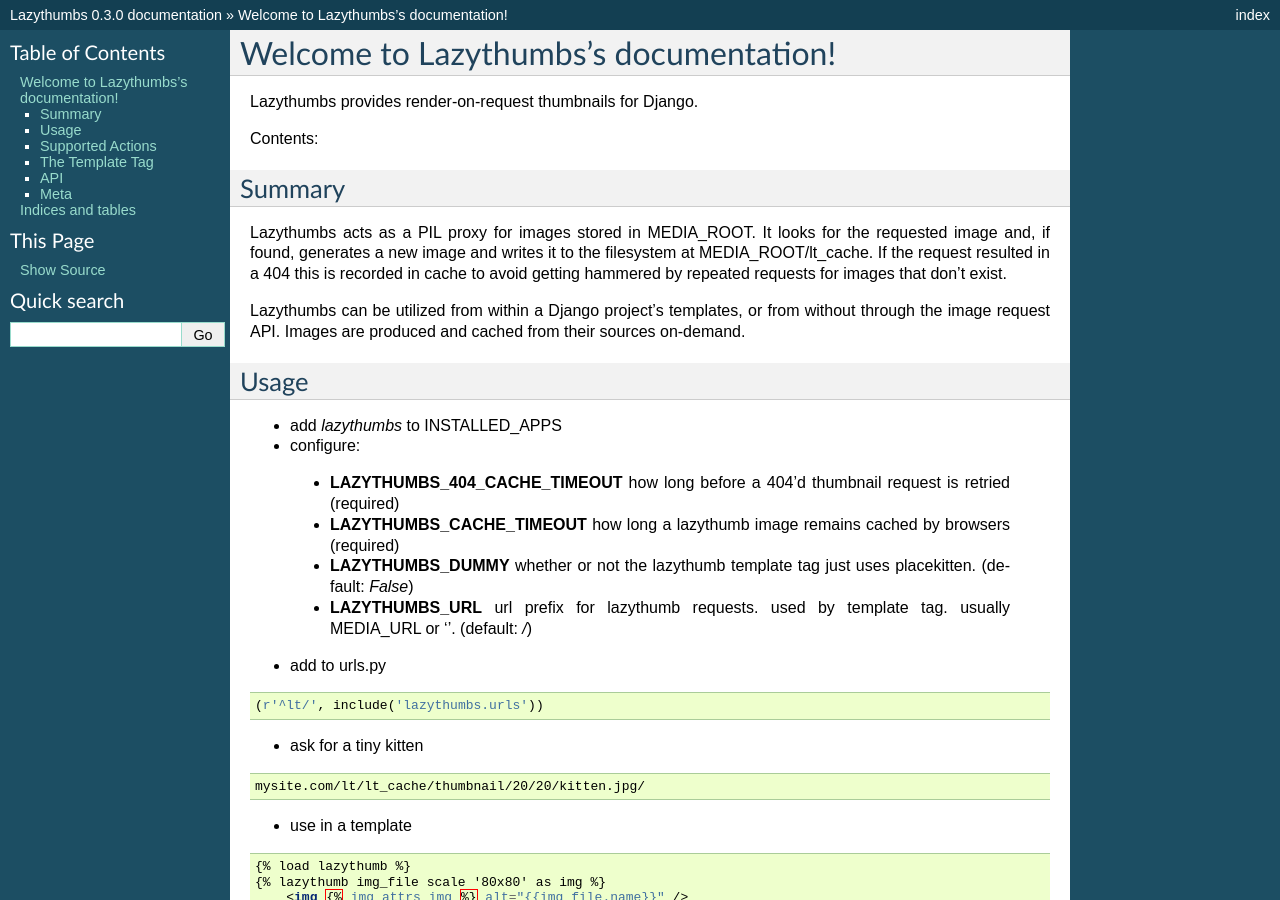
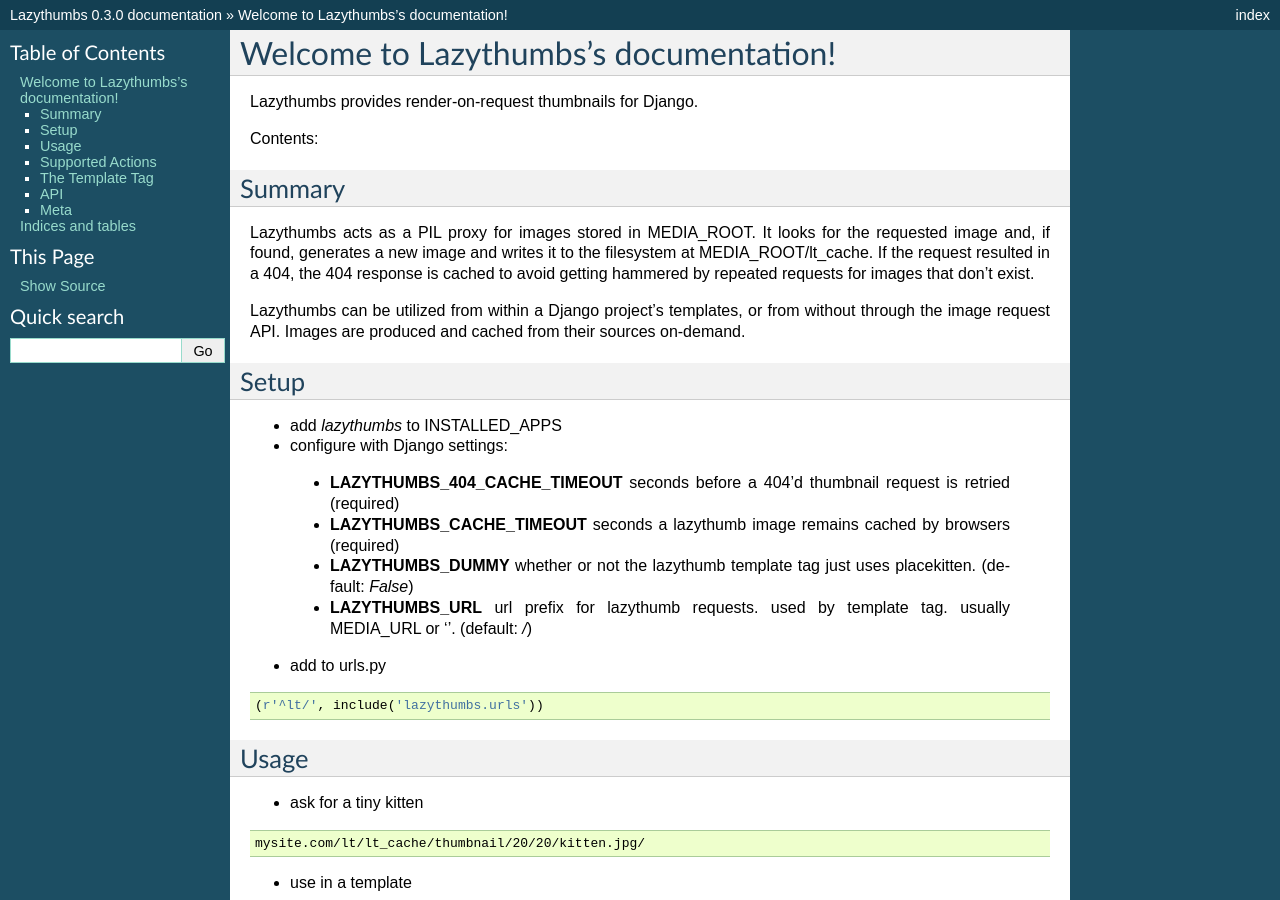
Before and after one commit to shaunduncan/lazythumbs, a Sphinx documentation site: the page built from docs/index.rst, in a window 1280 px wide and 900 px high. Built offline with Sphinx 7.4.7, drawn with Linux system fonts in a browser that asks for light colours.

Commit message:
[DOC-92] Additional feedback incorporated

```diff
--- a/docs/index.rst
+++ b/docs/index.rst
@@ -19,20 +19,21 @@ Summary
 Lazythumbs acts as a PIL proxy for images stored in
 MEDIA_ROOT. It looks for the requested image and, if found,
 generates a new image and writes it to the filesystem at MEDIA_ROOT/lt_cache.
-If the request resulted in a 404 this is recorded in cache to avoid getting
+If the request resulted in a 404, the 404 response is cached to avoid getting
 hammered by repeated requests for images that don't exist.
 
 Lazythumbs can be utilized from within a Django project's templates, or
 from without through the image request API. Images are produced and cached
 from their sources on-demand.
 
-Usage
+Setup
 #####
 
 * add `lazythumbs` to INSTALLED_APPS
-* configure:
- * **LAZYTHUMBS_404_CACHE_TIMEOUT** how long before a 404'd thumbnail request is retried (required)
- * **LAZYTHUMBS_CACHE_TIMEOUT** how long a lazythumb image remains cached by browsers (required)
+
+* configure with Django settings:
+ * **LAZYTHUMBS_404_CACHE_TIMEOUT** seconds before a 404'd thumbnail request is retried (required)
+ * **LAZYTHUMBS_CACHE_TIMEOUT** seconds a lazythumb image remains cached by browsers (required)
  * **LAZYTHUMBS_DUMMY** whether or not the lazythumb template tag just uses placekitten. (default: `False`)
  * **LAZYTHUMBS_URL** url prefix for lazythumb requests. used by template tag. usually MEDIA_URL or ''. (default: `/`)
 
```
Also changed, not shown: other parts of docs/index.rst (+3 -0 lines).
